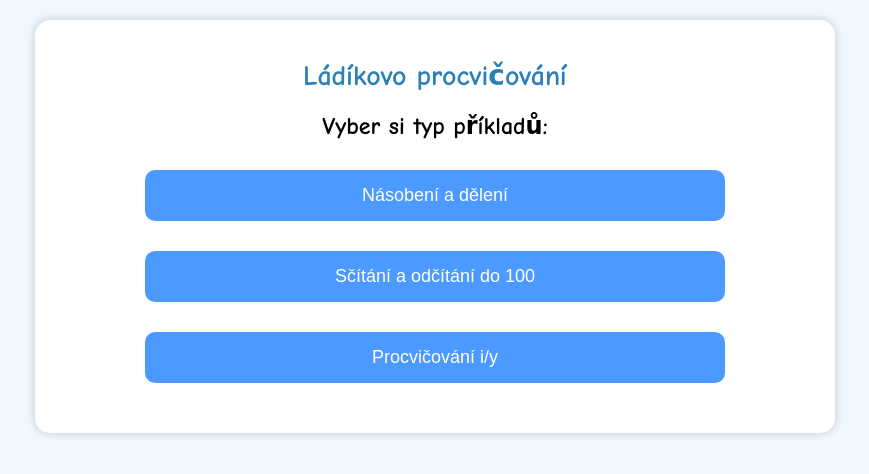
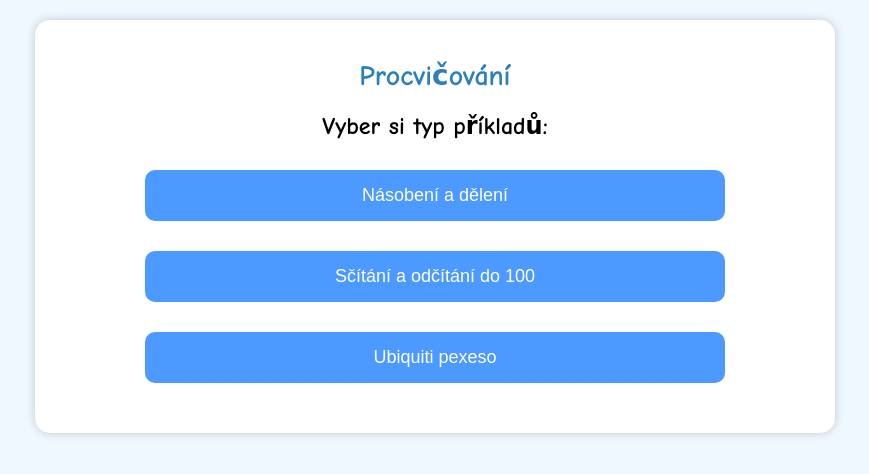
Before and after one commit to VladVyskocil/math, a plain HTML site: page index.html in a window 1280 px wide. Shown: the whole page, without its empty margins (205-1074 px from the left). Drawn offline with Linux system fonts and the light colour scheme.

Commit message:
change mode and font

```diff
--- a/index.html
+++ b/index.html
@@ -3,10 +3,10 @@
 <head>
     <meta charset="UTF-8">
     <meta name="viewport" content="width=device-width, initial-scale=1.0">
-    <title>Ládíkovo procvičování</title>
+    <title>Procvičování</title>
     <style>
         body {
-            font-family: 'Comic Sans MS', cursive, sans-serif;
+            font-family: 'Comic Sans MS', 'Chalkboard SE', 'Comic Neue', cursive, sans-serif;
             max-width: 800px;
             margin: 0 auto;
             padding: 20px;
@@ -161,7 +161,7 @@
 </head>
 <body>
     <div class="container">
-        <h1>Ládíkovo procvičování</h1>
+        <h1>Procvičování</h1>
 
         <div id="mode-selection" class="mode-selection">
             <h2>Vyber si typ příkladů:</h2>
@@ -169,7 +169,7 @@
             <div class="mode-options">
                 <button class="mode-btn" data-mode="1">Násobení a dělení</button>
                 <button class="mode-btn" data-mode="2">Sčítání a odčítání do 100</button>
-                <button class="mode-btn" data-mode="3">Procvičování i/y</button>
+                <button class="mode-btn" data-mode="3">Ubiquiti pexeso</button>
             </div>
         </div>
 
@@ -342,7 +342,11 @@
                 document.querySelectorAll('.mode-btn').forEach(button => {
                     button.addEventListener('click', function() {
                         const mode = parseInt(this.getAttribute('data-mode'));
-                        selectMode(mode);
+                        if (mode == 3) {
+                            window.open('https://vladvyskocil.github.io/ui_pexeso/', '_blank');
+                        } else {
+                          selectMode(mode);
+                        }
                     });
                 });
             }
```
